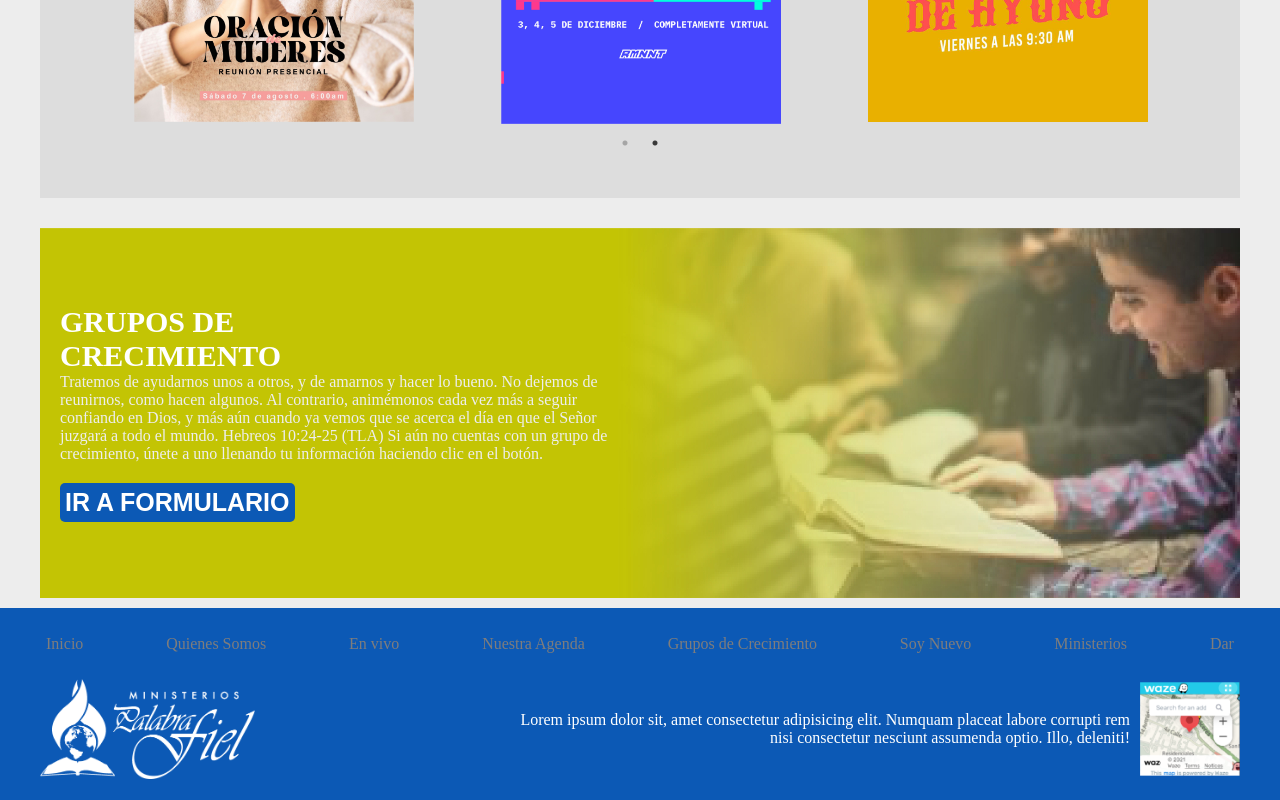
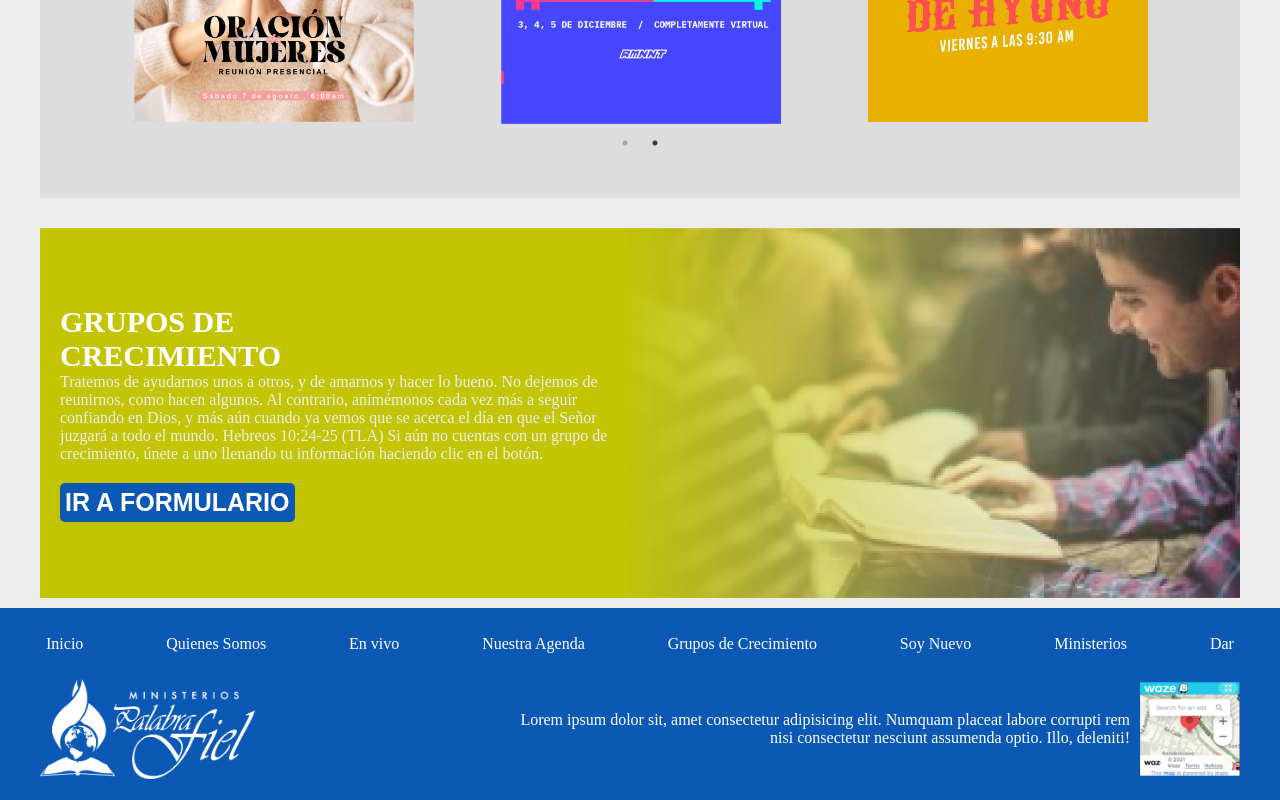
Before and after one commit to Antsar87/Iglesia, a React (Create React App) app: page / in a window 1280 px wide. Shown: the part 1668-2468 px from the top of the page. Built offline with nearby package versions, Linux system fonts and the light colour scheme; a web font is replaced by a local one.

Commit message:
mejoras v2

```diff
--- a/src/Components/Footer/Footer.jsx
+++ b/src/Components/Footer/Footer.jsx
@@ -43,7 +43,7 @@ const Footer = () => {
   return (
     <BackGround>
       <Container>
-        <Menu />
+        <Menu color="white" />
         <Flex style={{ margin: '20px 0' }}>
           <Logoimg src={Logo} />
           <FlexTEXT>
--- a/src/Components/Menu/Menu.jsx
+++ b/src/Components/Menu/Menu.jsx
@@ -1,6 +1,6 @@
 import React from 'react';
 import { NavLink } from 'react-router-dom';
-import styled from 'styled-components';
+import styled, { css } from 'styled-components';
 
 const Container = styled.div`
   margin-top: 20px;
@@ -18,12 +18,18 @@ const Container = styled.div`
       color: black;
       transform: scale(1.1);
     }
+
+    ${(props) =>
+      props.color === 'white' &&
+      css`
+        color: white;
+      `}
   }
 `;
 
-const Menu = () => {
+const Menu = (props) => {
   return (
-    <Container>
+    <Container color={props.color}>
       <NavLink to="/">Inicio</NavLink>
       <NavLink to="/">Quienes Somos</NavLink>
       <NavLink to="/">En vivo</NavLink>
```
